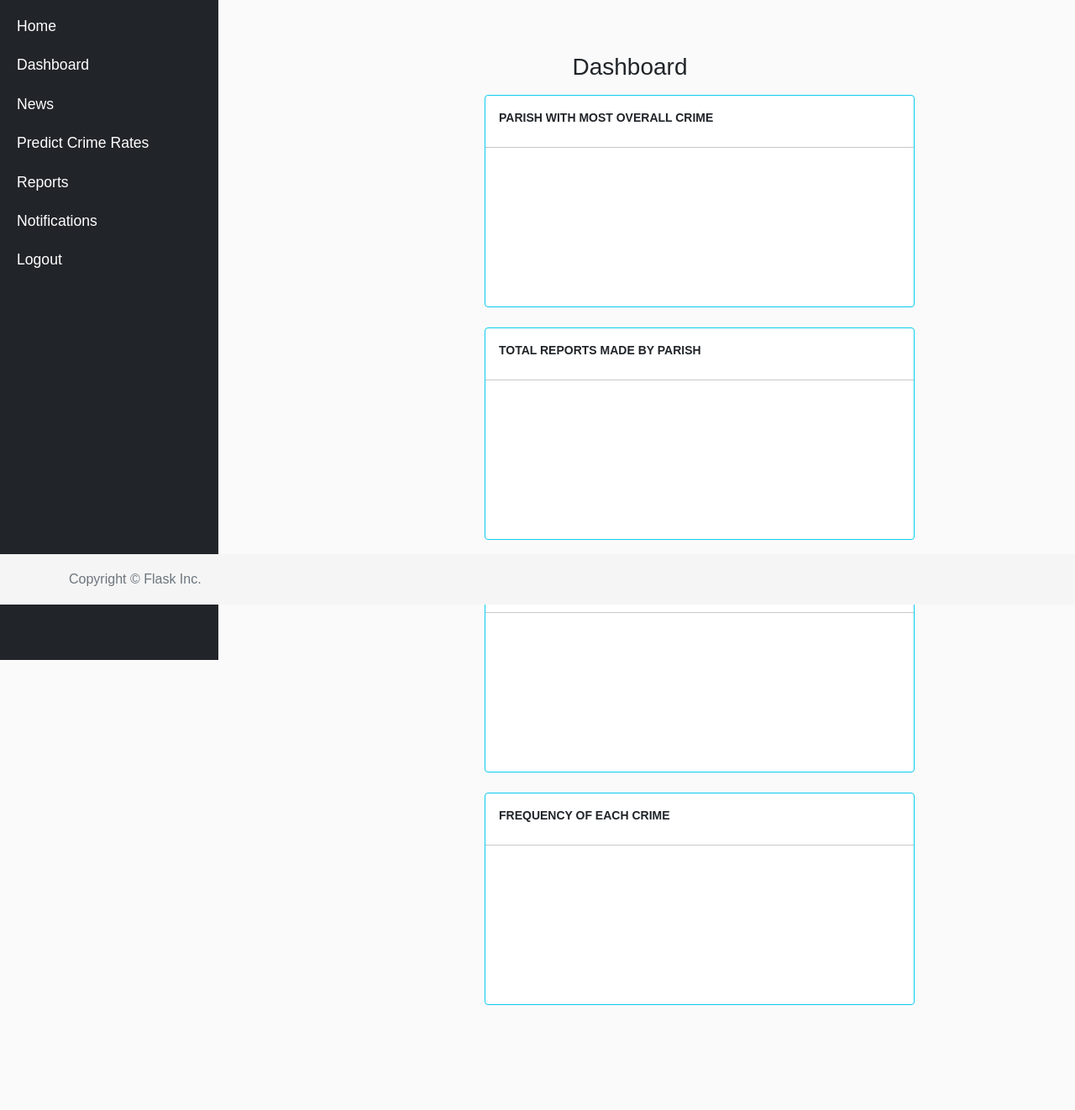
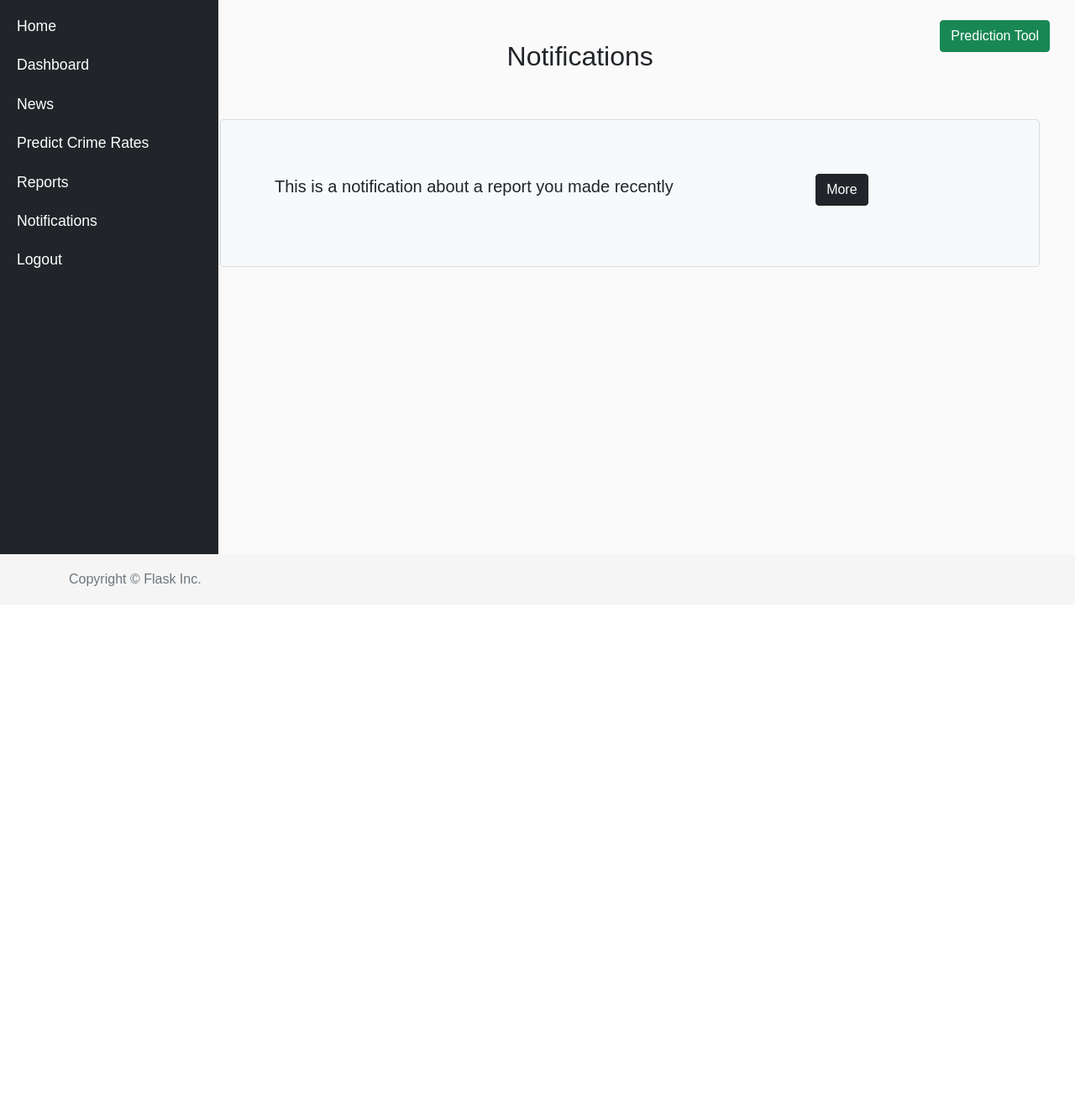
Before and after one commit to SabrinaGraham/predictors, a Flask app: page /secure-page in a window 1280 px wide. Shown: the part 80-1402 px from the top of the page at 84% size. After the commit the page ends 778 px from the top, so only its background shows below. Run offline with Flask 2, Linux system fonts and the light colour scheme; a map, chart or similar area stays blank; some libraries are stand-ins or nearby versions.

Commit message:
Notification Page update

```diff
--- a/app/templates/dashboard.html
+++ b/app/templates/dashboard.html
@@ -1,4 +1,7 @@
 {% extends "base.html" %}
+{% block tool %}
+    <a href="{{ url_for('predict') }}"  class="btn btn-success">Prediction Tool</a>
+{% endblock%}
 
 {% block main %}
   <div class="login-form text-center">
--- a/app/templates/news.html
+++ b/app/templates/news.html
@@ -1,4 +1,7 @@
 {% extends 'base.html' %}
+{% block tool %}
+    <a href="{{ url_for('predict') }}"  class="btn btn-success">Prediction Tool</a>
+{% endblock%}
 
 {% block main %}
 
--- /dev/null
+++ b/app/templates/notification.html
@@ -0,0 +1,21 @@
+{% extends "base.html" %}
+{% block tool %}
+    <a href="{{ url_for('predict') }}"  class="btn btn-success">Prediction Tool</a>
+{% endblock%}
+
+{% block main %}
+  <div class="text-center">
+    <div>
+        <h2 class="card-title">Notifications</h2>
+        <br><br>
+    </div>
+
+    <div class="card p-5 mb-4 bg-light rounded-3">
+        <div class="card-body">
+
+            <p  class="lead">This is a notification about a report you made recently</p>
+            <a href="#" class="btn btn-dark" >More</a>
+        </div>
+    </div>
+  </div>
+{% endblock %}
--- a/app/templates/test.html
+++ /dev/null
@@ -1,65 +0,0 @@
-{% extends "base.html" %}
-
-{% block main %}
-  <div class="login-form text-center">
-    <h2 class="h3 mb-3 fw-normal">Dashboard</h2>
-    {% include 'flash_messages.html' %}
-    <form action="{{ url_for('dashboard', next=request.args.get('next')) }}" method="post">
-
-    <div class="container">
-        <div class="row">
-            <div class = "col">
-                <div class="card border-info" style="width: 32rem;">
-                    <div class="card-body">
-                        <p class="text-uppercase small mb-2"><strong>Parish with Most Overall Crime</strong></p>
-                    </div>
-                    <hr class="my-0">
-                    <div class="card-body">
-                        <canvas id="barChart"></canvas>
-                    </div>
-                </div>
-            </div>
-        </div>
-        <br>
-        <div class="col">
-            <div class="card border-info" style="width: 32rem;">
-                <div class="card-body">
-                    <p class="text-uppercase small mb-2"><strong>Total Reports Made by Parish</strong></p>
-                </div>
-                <hr class="my-0">
-                <div class="card-body">
-                    <canvas id="barChart"></canvas>
-                </div>
-            </div>
-        </div>
-        <br>
-        <div class="w-100"></div>
-
-        <div class = "col">
-            <div class="card border-info" style="width: 32rem;">
-                <div class="card-body">
-                    <p class="text-uppercase small mb-2"><strong>Division with Highest Crime Rate</strong></p>
-                </div>
-                <hr class="my-0">
-                <div class="card-body">
-                    <canvas id="barChart"></canvas>
-                </div>
-            </div>
-            <br>
-        </div>
-        <div class="col">
-            <div class="card border-info" style="width: 32rem;">
-                <div class="card-body">
-                    <p class="text-uppercase small mb-2"><strong>Frequency of Each Crime</strong></p>
-                </div>
-                <hr class="my-0">
-                <div class="card-body">
-                    <canvas id="barChart"></canvas>
-                </div>
-            </div>
-        </div>
-
-    </div>
-    </form>
-  </div>
-{% endblock %}
--- a/app/views.py
+++ b/app/views.py
@@ -38,7 +38,7 @@ def about():
 
 def secure_page():
     """Render a secure page on our website that only logged in users can access."""
-    return render_template('test.html')
+    return render_template('notification.html')
 
 
 @app.route('/login', methods=['GET', 'POST'])
@@ -245,18 +245,5 @@ def page_not_found(error):
     return render_template('404.html'), 404
 
 
-@app.route('/report',methods=['GET','POST'])
-def report():
-    """Initialization of report form."""
-    form = ReportForm()
-    return render_template('report.html', form=form)
-
-
-@app.route('/dashboard',methods=['GET','POST'])
-def dashboard():
-    """Initialization of dashboard form"""
-    return render_template('test.html')
-
-
 if __name__ == '__main__':
     app.run(debug=True, host="0.0.0.0", port="8080")
```
Also changed, not shown: app/templates/report.html (+3 -4 lines).
